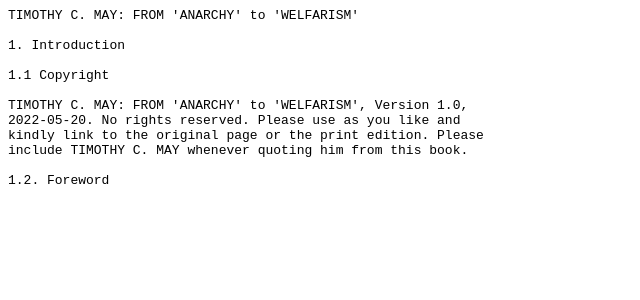
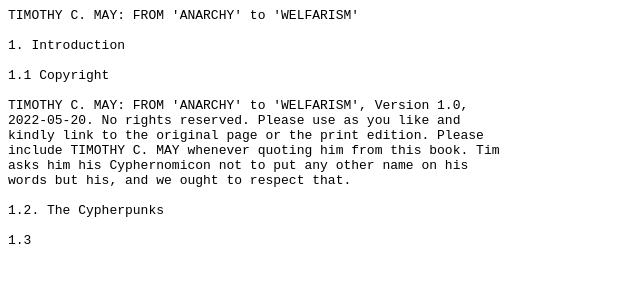
Before and after one commit to 0x000m/0x000m.github.io, a Jekyll site: the page built from _posts/2022-05-20-tim.md, in a window 1280 px wide. Shown: the top 300 px of the page, without its empty margins (0-640 px from the left). Built offline with Jekyll 4.4.1, drawn with Linux system fonts in a browser that asks for light colours.

Commit message:
Update 2022-05-20-tim.md

```diff
--- a/_posts/2022-05-20-tim.md
+++ b/_posts/2022-05-20-tim.md
@@ -10,7 +10,9 @@ TIMOTHY C. MAY: FROM 'ANARCHY' to 'WELFARISM'
 
 1.1 Copyright
 
-TIMOTHY C. MAY: FROM 'ANARCHY' to 'WELFARISM', Version 1.0, 2022-05-20. No rights reserved. Please use as you like and kindly link to the original page or the print edition. Please include TIMOTHY C. MAY whenever quoting him from this book.
+TIMOTHY C. MAY: FROM 'ANARCHY' to 'WELFARISM', Version 1.0, 2022-05-20. No rights reserved. Please use as you like and kindly link to the original page or the print edition. Please include TIMOTHY C. MAY whenever quoting him from this book. Tim asks him his Cyphernomicon not to put any other name on his words but his, and we ought to respect that.
 
-1.2. Foreword
+1.2. The Cypherpunks
+
+1.3
 </pre>
```
